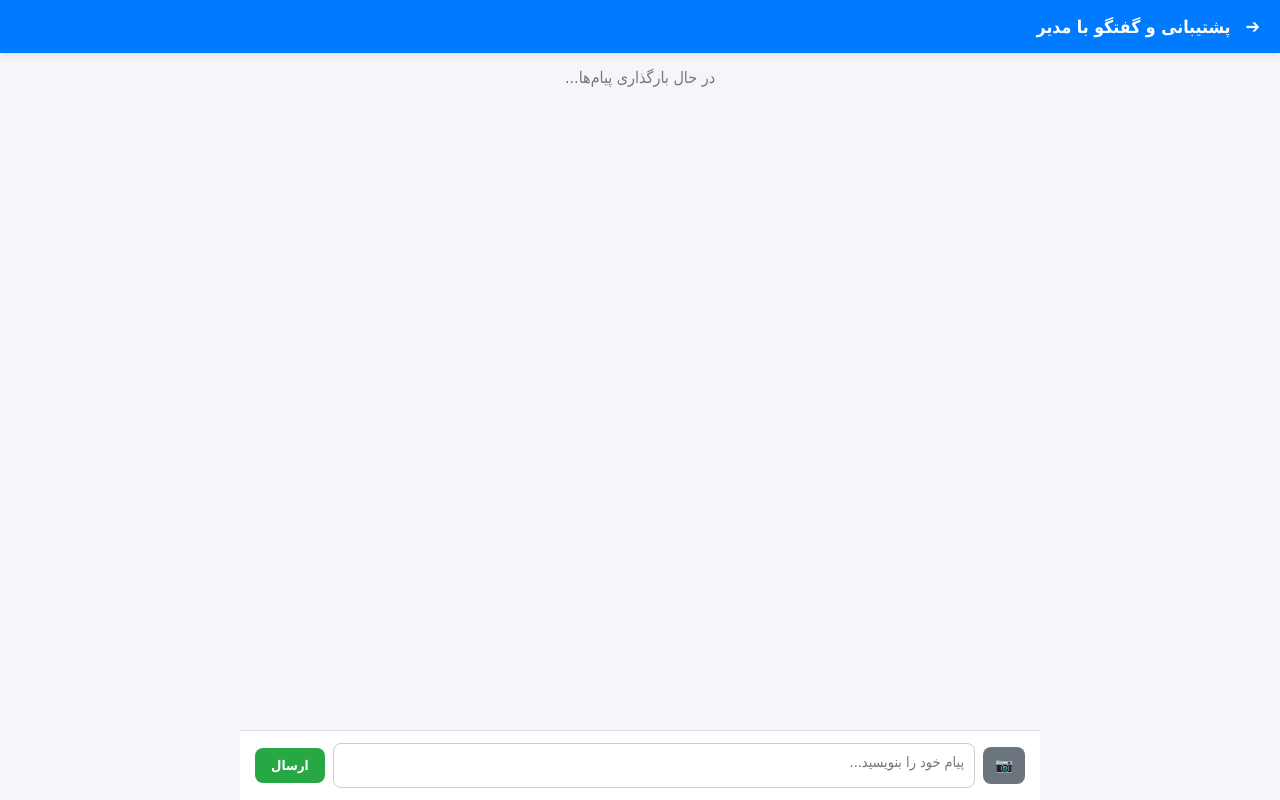
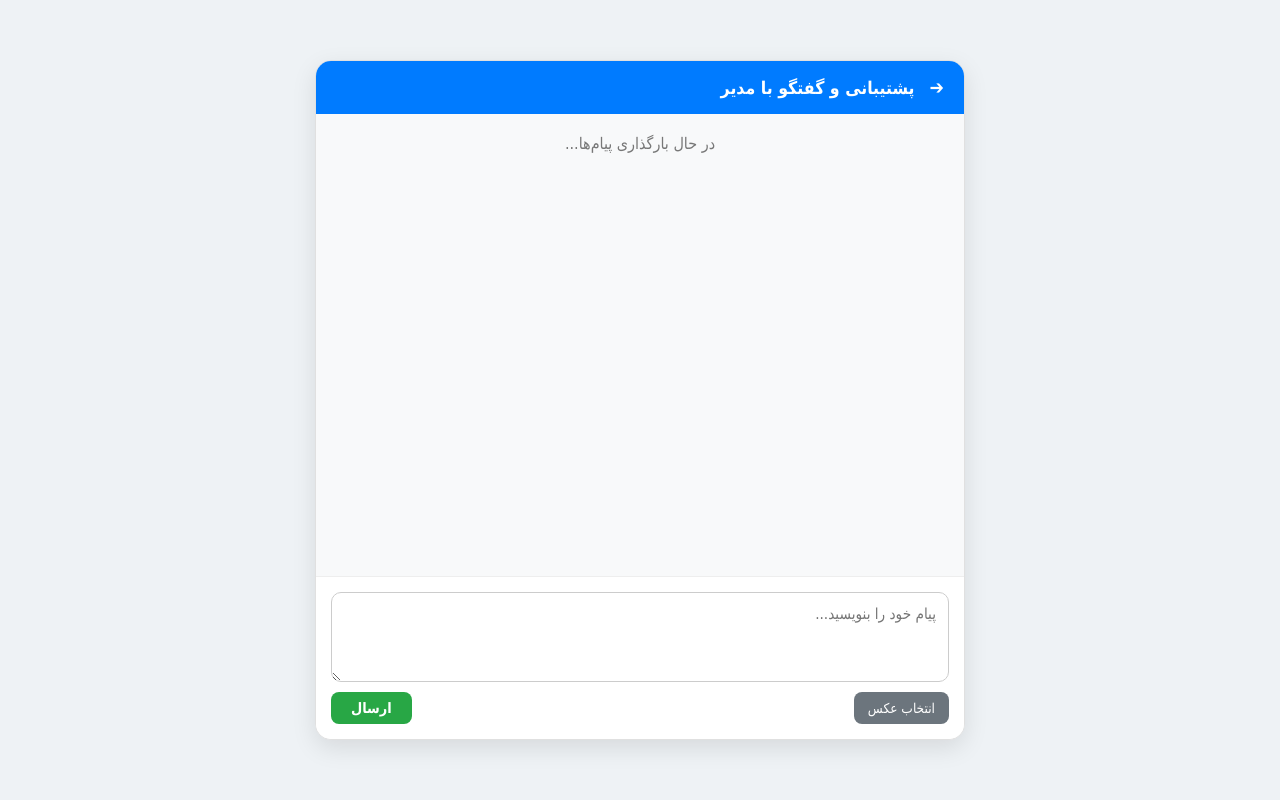
Before and after one commit to Aliakbarmfe/proforushamir, a website: page posht.html in a window 1280 px wide. Drawn offline with Linux system fonts and the light colour scheme; no server answers; sample sign-in values are in the browser's storage.

Commit message:
Update posht.html

```diff
--- a/posht.html
+++ b/posht.html
@@ -6,7 +6,30 @@
   <title>پشتیبانی و گفتگو</title>
   <style>
     * { box-sizing: border-box; margin: 0; padding: 0; font-family: Tahoma, sans-serif; }
-    body { background-color: #f4f6f9; color: #333; height: 100vh; display: flex; flex-direction: column; }
+
+    body {
+      background-color: #eef2f5;
+      color: #333;
+      min-height: 100vh;
+      display: flex;
+      justify-content: center;
+      align-items: center;
+      padding: 15px;
+    }
+
+    /* کارت و باکس اصلی پشتیبانی */
+    .chat-card {
+      background: #ffffff;
+      width: 100%;
+      max-width: 650px;
+      height: 85vh;
+      display: flex;
+      flex-direction: column;
+      border-radius: 16px;
+      box-shadow: 0 8px 24px rgba(0, 0, 0, 0.1);
+      overflow: hidden;
+      border: 1px solid #e0e0e0;
+    }
 
     /* هدر */
     header {
@@ -16,7 +39,6 @@
       display: flex;
       align-items: center;
       gap: 15px;
-      box-shadow: 0 2px 8px rgba(0,0,0,0.1);
     }
     .back-btn {
       background: none;
@@ -30,14 +52,12 @@
     /* باکس گفتگو */
     .chat-container {
       flex: 1;
-      padding: 15px;
+      padding: 20px;
       overflow-y: auto;
       display: flex;
       flex-direction: column;
       gap: 12px;
-      max-width: 800px;
-      width: 100%;
-      margin: 0 auto;
+      background: #f8f9fa;
     }
     .msg {
       max-width: 80%;
@@ -80,47 +100,69 @@
     /* فرم ارسال پیام */
     .chat-input-area {
       background: white;
-      padding: 12px 15px;
-      border-top: 1px solid #ddd;
+      padding: 15px;
+      border-top: 1px solid #eee;
       display: flex;
       flex-direction: column;
-      gap: 8px;
-      max-width: 800px;
+      gap: 10px;
+    }
+    .chat-input-area textarea {
       width: 100%;
-      margin: 0 auto;
+      padding: 12px;
+      border: 1px solid #ccc;
+      border-radius: 10px;
+      font-size: 0.95rem;
+      resize: vertical;
+      height: 90px; /* باکس بزرگ برای پیام دادن */
+      outline: none;
+      transition: border-color 0.2s;
     }
-    .input-row { display: flex; gap: 8px; align-items: center; }
-    .chat-input-area textarea {
-      flex: 1;
-      padding: 10px;
-      border: 1px solid #ccc;
-      border-radius: 8px;
-      font-size: 0.9rem;
-      resize: none;
-      height: 45px;
+    .chat-input-area textarea:focus {
+      border-color: #007bff;
+    }
+    .input-actions {
+      display: flex;
+      justify-content: space-between;
+      align-items: center;
+      gap: 10px;
     }
     .chat-input-area input[type="file"] { display: none; }
+
+    /* دکمه انتخاب عکس جدید */
     .file-btn {
       background: #6c757d;
       color: white;
-      padding: 10px 12px;
+      padding: 8px 14px;
       border-radius: 8px;
       cursor: pointer;
-      font-size: 0.9rem;
+      font-size: 0.85rem;
+      white-space: nowrap;
+      transition: background 0.2s;
+    }
+    .file-btn:hover {
+      background: #5a6268;
     }
     .send-btn {
       background: #28a745;
       color: white;
       border: none;
-      padding: 10px 16px;
+      padding: 8px 20px;
       border-radius: 8px;
       cursor: pointer;
       font-weight: bold;
+      font-size: 0.9rem;
+      transition: background 0.2s;
+    }
+    .send-btn:hover {
+      background: #218838;
     }
     .preview-info { font-size: 0.75rem; color: #666; display: none; }
   </style>
 </head>
 <body>
+
+  <!-- باکس اصلی چت -->
+  <div class="chat-card">
 
     <!-- هدر -->
     <header>
@@ -136,12 +178,15 @@
     <!-- بخش ارسال -->
     <div class="chat-input-area">
       <div class="preview-info" id="filePreviewInfo">تصویر انتخاب شد</div>
-    <div class="input-row">
-      <label for="imgUpload" class="file-btn">📷</label>
+      <textarea id="msgText" placeholder="پیام خود را بنویسید..."></textarea>
+
+      <div class="input-actions">
+        <label for="imgUpload" class="file-btn">انتخاب عکس</label>
         <input type="file" id="imgUpload" accept="image/*" onchange="handleFileSelect()">
-      <textarea id="msgText" placeholder="پیام خود را بنویسید..."></textarea>
         <button class="send-btn" id="sendBtn" onclick="sendMessage()">ارسال</button>
       </div>
+    </div>
+
   </div>
 
   <script>
```
Lines whose indentation alone changed are shown as unchanged.
